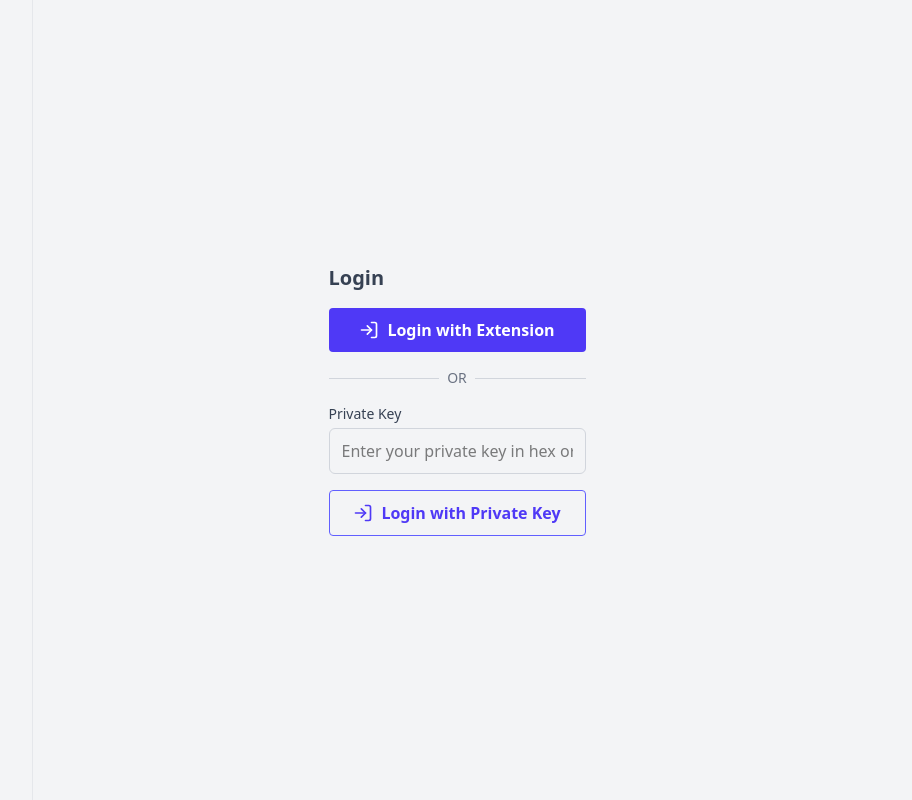
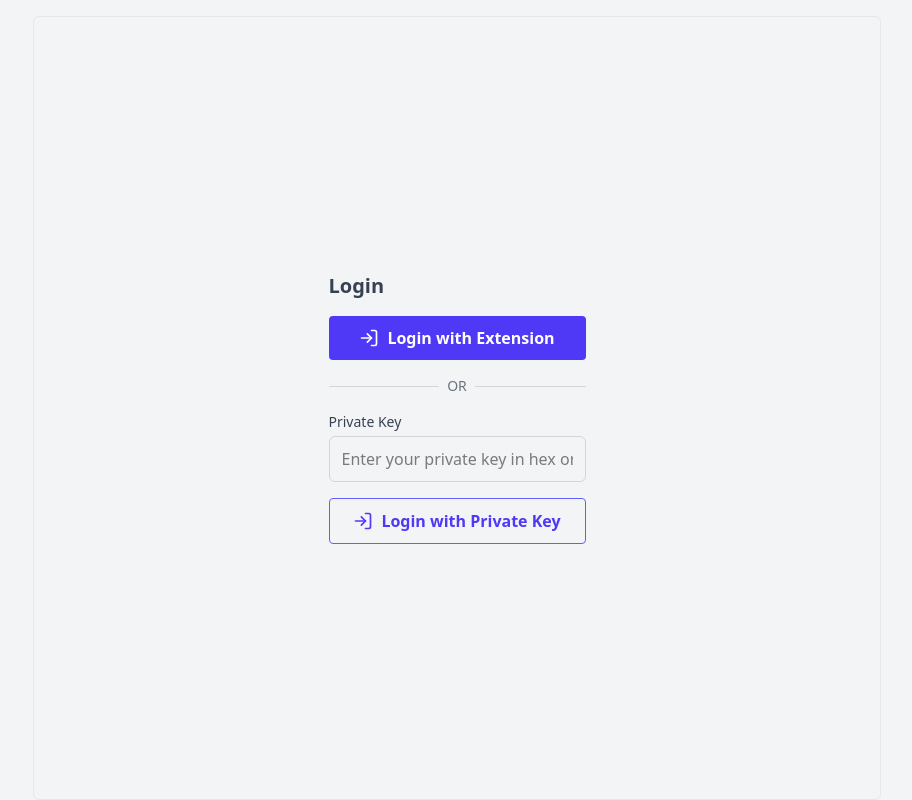
Before and after one commit to minagishl/nostro, a Next.js app: page / in a window 1280 px wide. Shown: the whole page, without its empty margins (303-1215 px from the left). Built offline with nearby package versions, Linux system fonts and the light colour scheme; what nostr-tools would draw is missing.

Commit message:
style: update border elements

```diff
--- a/src/components/layout/Layout.tsx
+++ b/src/components/layout/Layout.tsx
@@ -11,10 +11,10 @@ export const Layout: React.FC<{ children: React.ReactNode }> = ({ children }) =>
     <div className="min-h-screen bg-gray-100 dark:bg-gray-900">
       <div className="mx-auto max-w-6xl px-4 sm:px-6 lg:px-8">
         <div className="flex w-full">
-          <aside className="sticky top-0 h-dvh w-60 shrink-0 overflow-y-auto border-r border-gray-200 px-6 py-8 dark:border-gray-700">
+          <aside className="sticky top-0 h-dvh w-60 shrink-0 overflow-y-auto px-6 py-8">
             <nav className="space-y-2"></nav>
           </aside>
-          <main className="flex-1 overflow-y-auto py-8">
+          <main className="mt-4 flex-1 overflow-y-auto rounded-md border border-gray-200 py-4 dark:border-gray-700">
             <div
               className={
                 !publicKey ? 'flex h-full items-center justify-center' : 'mx-auto max-w-xl'
@@ -24,7 +24,7 @@ export const Layout: React.FC<{ children: React.ReactNode }> = ({ children }) =>
             </div>
           </main>
           {publicKey && (
-            <aside className="sticky top-0 h-dvh w-60 shrink-0 overflow-y-auto border-l border-gray-200 px-6 py-8 dark:border-gray-700">
+            <aside className="sticky top-0 h-dvh w-60 shrink-0 overflow-y-auto px-6 py-8">
               <nav className="space-y-2">
                 <Link
                   href="/"
```
